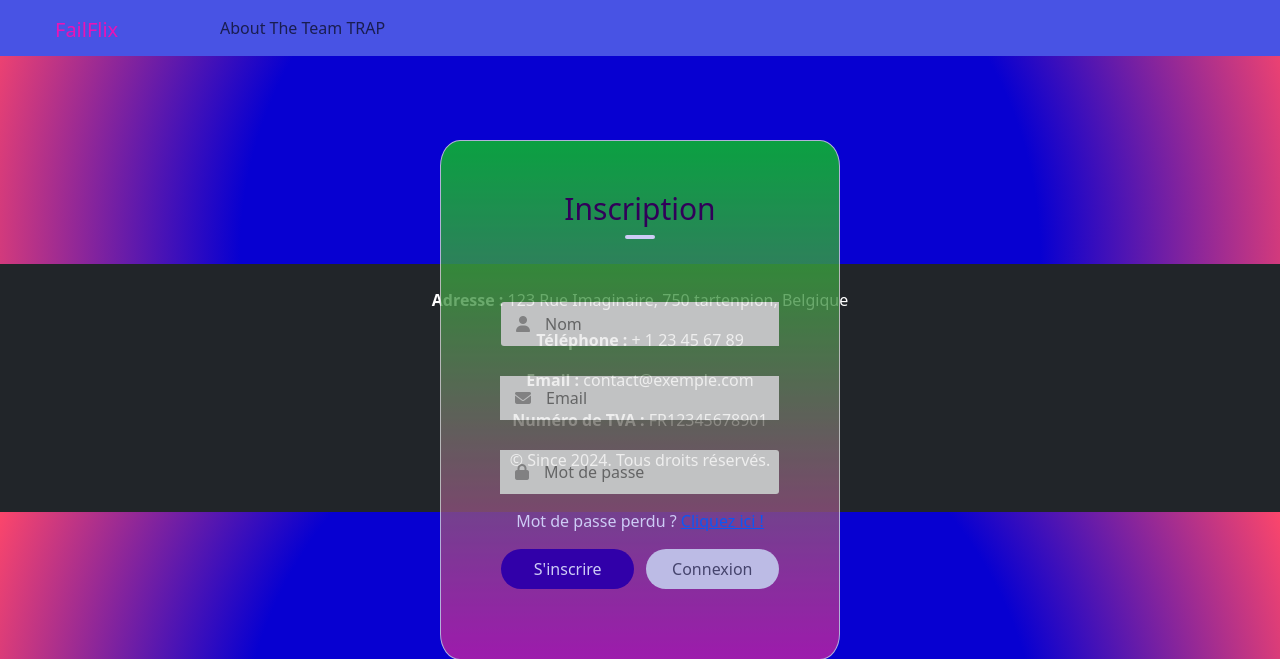
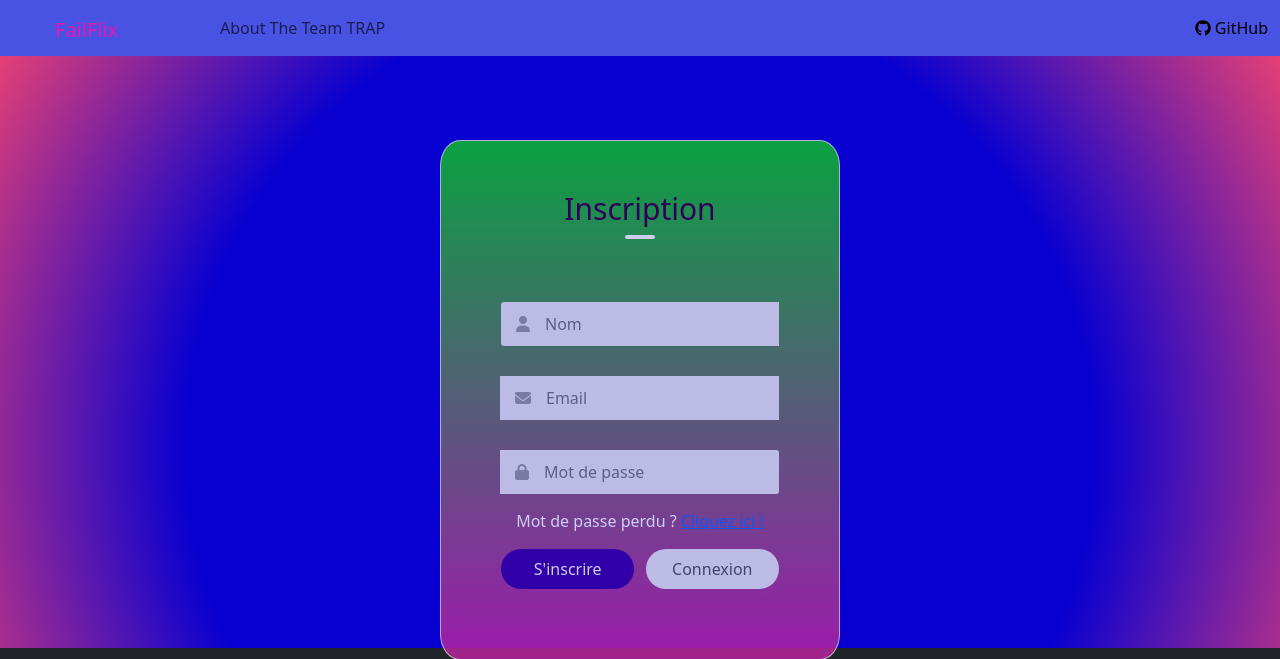
Before and after one commit to anthosaxe/getflix, a PHP site: page /logine.php in a window 1280 px wide. Shown: the top 659 px of the page. Run offline with PHP 8.4, Linux system fonts and the light colour scheme; a stand-in replaces the project's code that opens the database connection; some libraries are stand-ins or nearby versions.

Commit message:
lien github

```diff
--- a/source/confidential.php
+++ b/source/confidential.php
@@ -19,8 +19,10 @@
         <li class="nav-item">
      <a class="nav-link" href="./Team.php" >About The Team TRAP</a>
         </li>
+
         </ul>
       </div>
+
     </div>
   </nav>
   <div class="text-success">
--- a/source/logine.php
+++ b/source/logine.php
@@ -17,12 +17,15 @@
       <button class="navbar-toggler" type="button" data-bs-toggle="collapse" data-bs-target="#navbarNav" aria-controls="navbarNav" aria-expanded="false" aria-label="Toggle navigation">
         <span class="navbar-toggler-icon"></span>
       </button>
-      <div class="collapse navbar-collapse" id="navbarNav">
+      <div class="collapse navbar-collapse justify-content-between" id="navbarNav">
         <ul class="navbar-nav">
           <li class="nav-item">
-     <a class="nav-link" href="./Team.php" >About The Team TRAP</a>
+            <a class="nav-link" href="./Team.php">About The Team TRAP</a>
           </li>
         </ul>
+        <a href="https://github.com/anthosaxe/getflix" target="_blank" class="nav-link" style="color:black;">
+          <i class="fab fa-github"></i> GitHub
+        </a>
       </div>
     </div>
   </nav>
@@ -55,7 +58,9 @@
       </form>
     </div>
   </div>
-<br><br><br><br><br><br><br><br>
+  <br><br><br><br><br><br><br><br><br><br><br><br><br><br><br><br><br><br><br><br><br><br><br><br>
+</b>
+
 <footer class="bg-dark text-white text-center py-4">
   <div class="container">
     <p><strong>Adresse :</strong> 123 Rue Imaginaire, 750 tartenpion, Belgique</p>
```
Also changed, not shown: source/Team.php (+7 -0 lines). Lines whose indentation alone changed are shown as unchanged.
